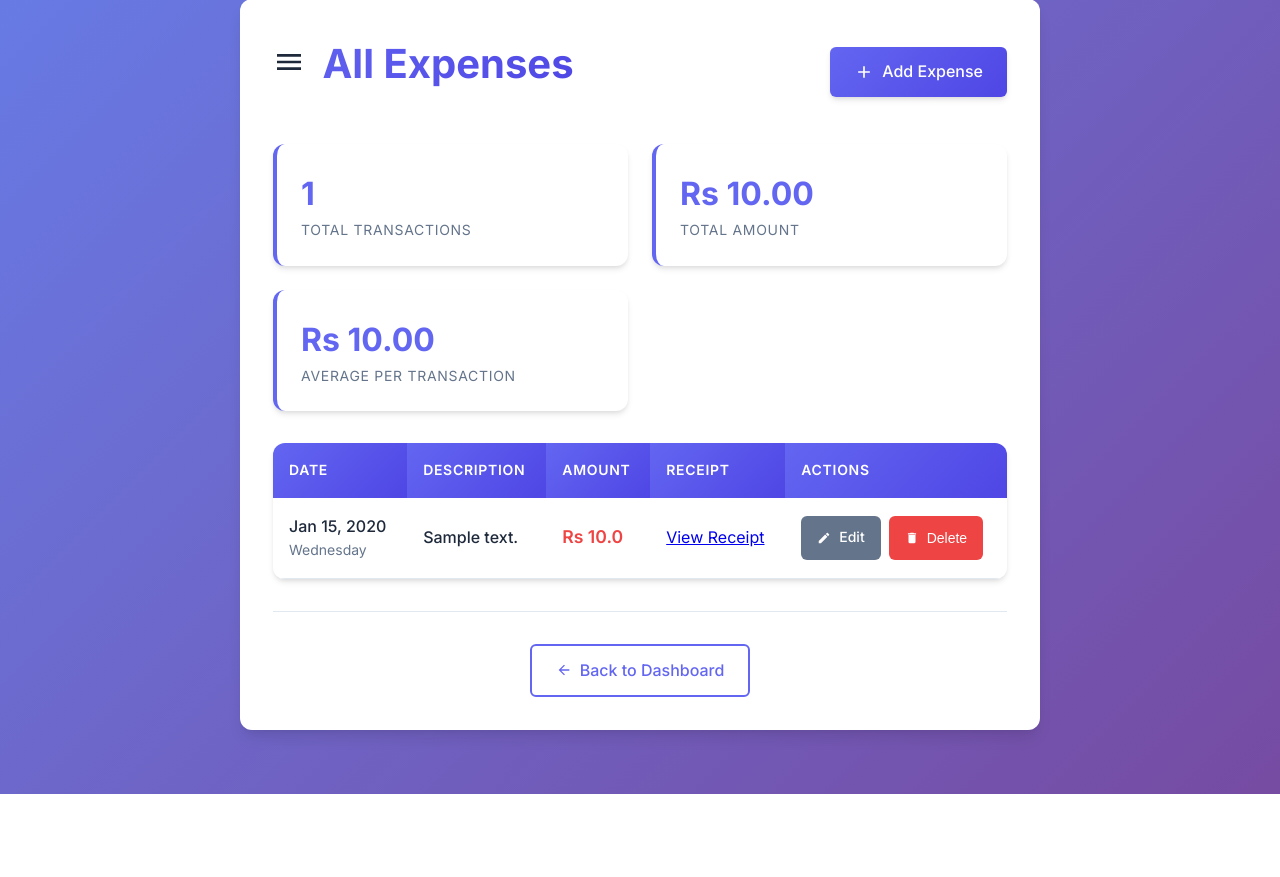
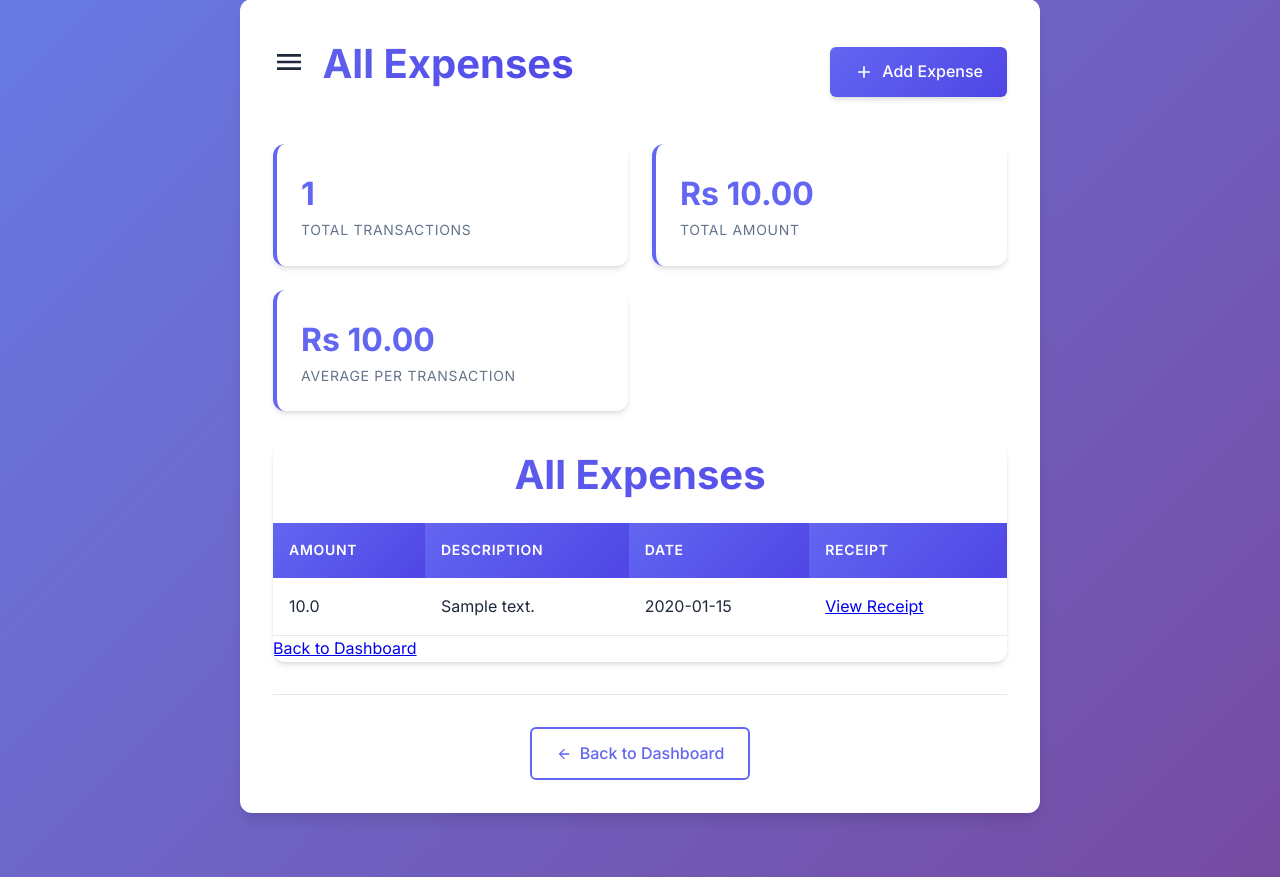
Before and after one commit to aditya98761/ExpenseTrackerApp, a Flask app: page /view_expenses in a window 1280 px wide. Shown: the part 174-1051 px from the top of the page. Before the commit the page ends 968 px from the top, so only its background shows below. Run offline with Flask 3, Linux system fonts and the light colour scheme; a user stored in the database is signed in; tables that the repository leaves empty hold one stand-in row (values such as "Sample post").

Commit message:
Update view_expenses.html

```diff
--- a/templates/view_expenses.html
+++ b/templates/view_expenses.html
@@ -68,33 +68,21 @@
 
                 <!-- Expenses Table -->
                 <div class="table-container">
+                    <h1>All Expenses</h1>
                         <table>
                             <thead>
                                 <tr>
+                                    <th>Amount</th>
+                                    <th>Description</th>
                                     <th>Date</th>
-                                <th>Description</th>
-                                <th>Amount</th>
-                                <th>Receipt</th>
-                                <th>Actions</th>
-                            </tr>
+                                    <th>Receipt</th> </tr>
                             </thead>
                         <tbody>
                             {% for expense in expenses %}
                         <tr>
-                                <td>
-                                    <div style="font-weight: 500;">{{ expense.date.strftime('%b %d, %Y') }}</div>
-                                    <div style="font-size: 0.875rem; color: var(--text-secondary);">
-                                        {{ expense.date.strftime('%A') }}
-                                    </div>
-                                </td>
-                                <td>
-                                    <div style="font-weight: 500;">{{ expense.description }}</div>
-                                </td>
-                                <td>
-                                    <span style="font-weight: 600; color: var(--danger-color); font-size: 1.1rem;">
-                                        Rs {{ expense.amount }}
-                                    </span>
-                                </td>
+                            <td>{{ expense.amount }}</td>
+                            <td>{{ expense.description }}</td>
+                            <td>{{ expense.date.strftime('%Y-%m-%d') }}</td>
                             <td>
                                 {% if expense.receipt_url %}
                                     <a href="{{ expense.receipt_url }}" target="_blank">View Receipt</a>
@@ -102,29 +90,11 @@
                                     No Receipt
                                 {% endif %}
                             </td>
-                                <td>
-                                    <div style="display: flex; gap: 0.5rem;">
-                                        <a href="{{ url_for('update_expense', expense_id=expense.id) }}"
-                                           class="btn btn-sm btn-secondary">
-                                            <svg width="14" height="14" fill="currentColor" viewBox="0 0 24 24">
-                                                <path d="M3 17.25V21h3.75L17.81 9.94l-3.75-3.75L3 17.25zM20.71 7.04c.39-.39.39-1.02 0-1.41l-2.34-2.34c-.39-.39-1.02-.39-1.41 0l-1.83 1.83 3.75 3.75 1.83-1.83z"/>
-                                            </svg>
-                                            Edit
-                                        </a>
-                                        <form method="POST" action="{{ url_for('delete_expense', expense_id=expense.id) }}" style="display: inline;">
-                                            <button type="submit" class="btn btn-sm btn-danger">
-                                                <svg width="14" height="14" fill="currentColor" viewBox="0 0 24 24">
-                                                    <path d="M6 19c0 1.1.9 2 2 2h8c1.1 0 2-.9 2-2V7H6v12zM19 4h-3.5l-1-1h-5l-1 1H5v2h14V4z"/>
-                                                </svg>
-                                                Delete
-                                            </button>
-                                        </form>
-                                    </div>
-                                </td>
                         </tr>
                         {% endfor %}
                     </tbody>
                 </table>
+                    <a href="{{ url_for('dashboard') }}">Back to Dashboard</a>
                 </div>
             {% else %}
                 <div style="text-align: center; padding: 4rem; color: var(--text-secondary);">
```
Lines whose indentation alone changed are shown as unchanged.
